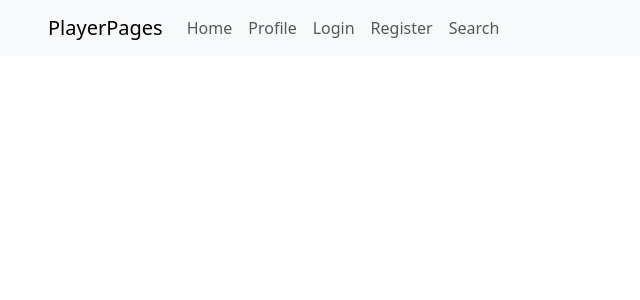
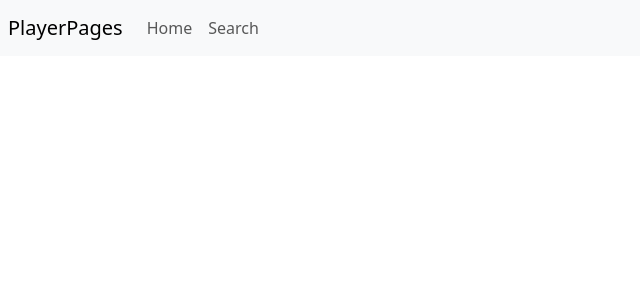
Before and after one commit to DanGraziano/PlayerPages, a React (Create React App) app: page / in a window 1280 px wide. Shown: the top 300 px of the page, without its empty margins (0-640 px from the left). Built offline with nearby package versions, Linux system fonts and the light colour scheme.

Commit message:
Update navbar to hide/show links based on logged in status

```diff
--- a/src/components/navbar.js
+++ b/src/components/navbar.js
@@ -1,22 +1,49 @@
-import { Navbar, Nav, Form, FormControl, Button } from 'react-bootstrap';
-import React from "react";
+import { Navbar, Nav, NavDropdown } from 'react-bootstrap';
+import React, {useState, useEffect} from "react";
+import { FontAwesomeIcon } from '@fortawesome/react-fontawesome';
+import { faUser } from '@fortawesome/free-solid-svg-icons';
 
-// TODO add links and maybe add a logo instead of PlayerPage text
-// TODO add user identification and logout functionality when user logged in
+// TODO maybe add a logo instead of PlayerPage text
 
 const TopNavbar = () => {
+  const [isLoggedIn, setIsLoggedIn] = useState(false);
+
+  /*
+// Checks authentication status with the backend
+  useEffect(() => {
+    // Replace this with your actual check for user authentication
+    const checkUserAuth = async () => {
+      const userConfirmed = await userStatusCheck();
+      setIsLoggedIn(userConfirmed);
+    };
+
+    checkUserAuth();
+  }, []);
+   */
+
   return (
-      <Navbar bg="light" expand="lg" className="px-xl-5 px-lg-5 px-md-3 px-sm-3">
+      <Navbar bg="light" expand="lg" className="px-xl-2 px-lg-2 px-md-2 px-sm-2">
         <Navbar.Brand href="#">PlayerPages</Navbar.Brand>
         <Navbar.Toggle aria-controls="navbarNav" />
         <Navbar.Collapse id="navbarNav">
           <Nav className="mr-auto">
-            <Nav.Link href="#">Home</Nav.Link>
-            <Nav.Link href="#">Profile</Nav.Link>
-            <Nav.Link href="#">Login</Nav.Link>
-            <Nav.Link href="#">Register</Nav.Link>
-            <Nav.Link href="#">Search</Nav.Link>
+            <Nav.Link href="/">Home</Nav.Link>
+            {isLoggedIn && (
+                <Nav.Link href="/profile">Profile</Nav.Link>
+            )}
+            <Nav.Link href="/search">Search</Nav.Link>
           </Nav>
+          {isLoggedIn && (
+              <Nav className="ms-auto">
+                <NavDropdown
+                    title={<FontAwesomeIcon icon={faUser} />}
+                    id="basic-nav-dropdown"
+                >
+                  <NavDropdown.Item href="#action/3.1">Edit Profile</NavDropdown.Item>
+                  <NavDropdown.Item href="#action/3.2">Logout</NavDropdown.Item>
+                </NavDropdown>
+              </Nav>
+          )}
         </Navbar.Collapse>
       </Navbar>
   );
```
